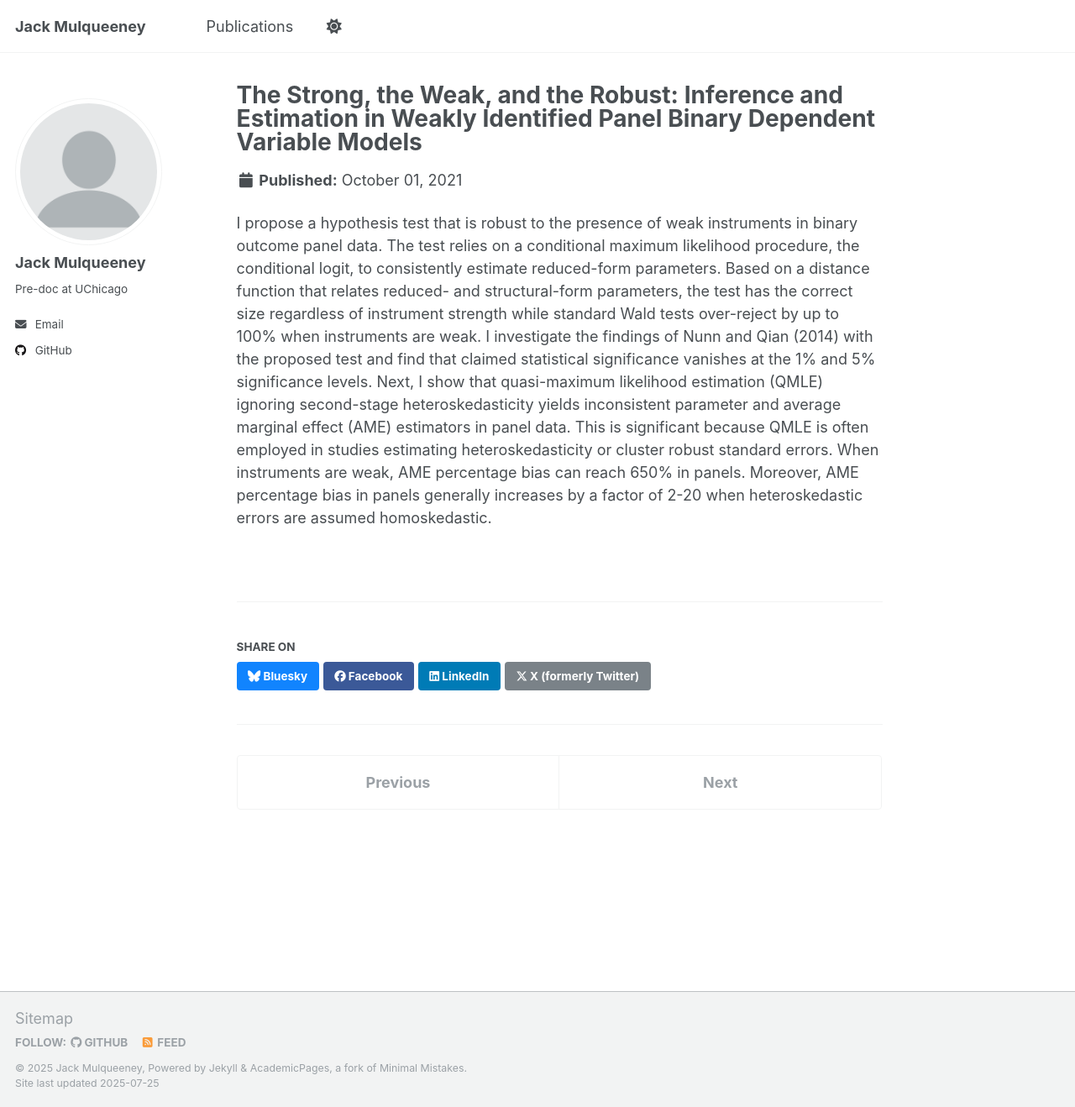
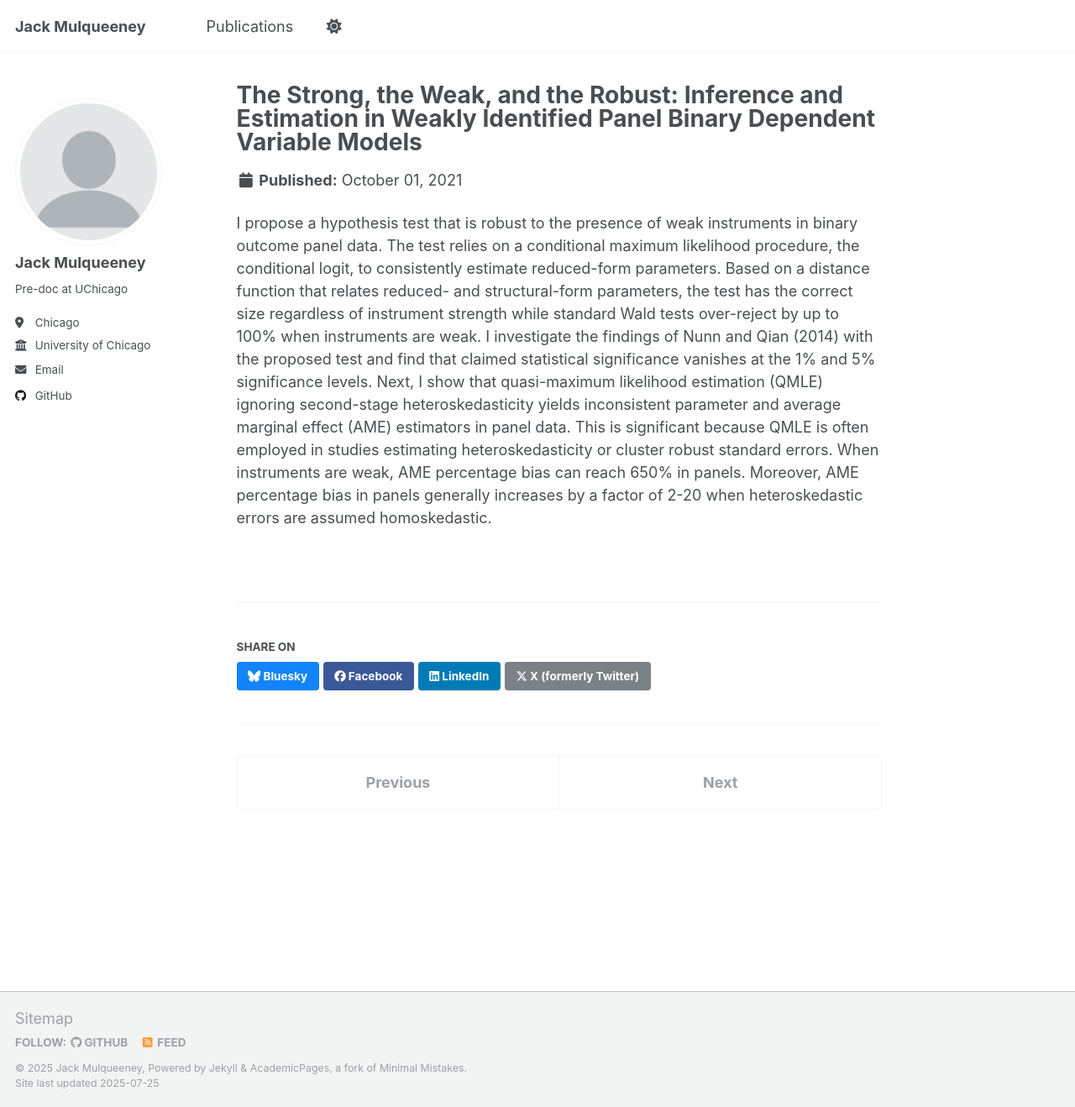
Before and after one commit to jkmulq/jkmulq.github.io, a Jekyll site: the page built from _publications/uwa_thesis_2021.md, in a window 1280 px wide and 1318 px high. Shown: the whole window at 84% size. Built offline with Jekyll 4.4.1, drawn with Linux system fonts in a browser that asks for light colours; a script that is not in the unit is left out; a file with an impossible date is left out; some of the changed lines change nothing that is shown.

Commit message:
undo config change

```diff
--- a/_config.yml
+++ b/_config.yml
@@ -24,7 +24,11 @@
   # Biographic information
   avatar           : "profile.png"
   name             : "Jack Mulqueeney"
+  pronouns         : # example: "she/her"
   bio              : "Pre-doc at UChicago"
+  location         : "Chicago"
+  employer         : "University of Chicago"
+  uri              : # URL
   email            : "jmulqueeney@uchicago.edu"
 
   # Academic websites
@@ -79,8 +83,6 @@
     title: 'Books'
   manuscripts:
     title: 'Articles'
-  theses:
-    title: 'Theses'
   conferences:
     title: 'Conference Papers'
 
--- a/_publications/uwa_thesis_2021.md
+++ b/_publications/uwa_thesis_2021.md
@@ -1,7 +1,7 @@
 ---
 title: "The Strong, the Weak, and the Robust: Inference and Estimation in Weakly Identified Panel Binary Dependent Variable Models"
 collection: publications
-category: theses
+category: manuscripts
 excerpt: 'This paper proposes a hypothesis test that is robust to the presence of weak instruments in binary outcome panel data. \n This was my undergraduate thesis completed in my final year of study at the University of Western Australia.'
 date: 2021-10-01
 paperurl: 'https://jkmulq.github.io/files/UWA_thesis.pdf'
```
